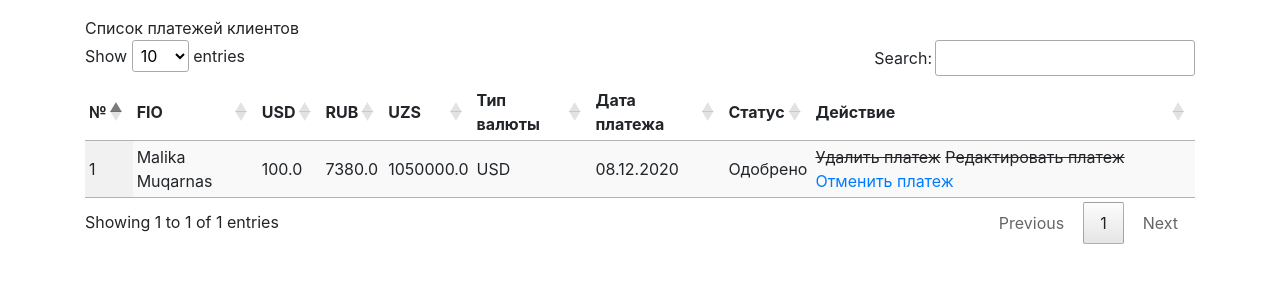
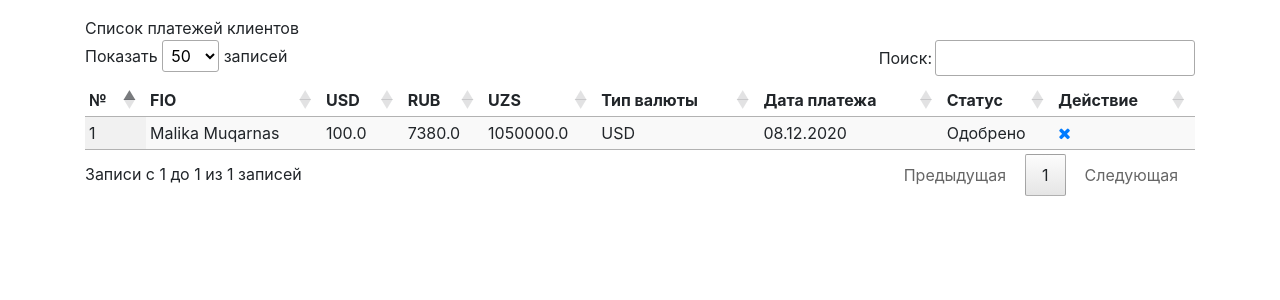
Before and after one commit to aashurov/EDSystem, a Django app: page /staff/listmoney in a window 1280 px wide. Shown: the part 92-392 px from the top of the page. Run offline with Django 3.2, Linux system fonts and the light colour scheme; a user stored in the database is signed in; data comes from the database, SQL or seed files in the repository; both versions use the stored data as it was after the commit; some libraries are stand-ins or nearby versions.

Commit message:
initial commit

```diff
--- a/staff/templates/staff/companymoney.html
+++ b/staff/templates/staff/companymoney.html
@@ -40,7 +40,7 @@
             <!--<td>{{ clistmoney.date_updated|date:"d.m.Y" }}</td>-->
             <td>
                 {% if companymoney.plan_type != '00'%}
-                <a href="{% url 'getmoneyfromcustomer' user_id=companymoney.user.id uniq_id=companymoney.uniq_id%}">Удалить</a>
+                <a href="{% url 'getmoneyfromcustomer' user_id=companymoney.user.id uniq_id=companymoney.uniq_id%}"><i class="fa fa-trash"></i></a>
                 {% endif %}
             </td>
         </tr>
--- a/staff/templates/staff/listcourier.html
+++ b/staff/templates/staff/listcourier.html
@@ -12,6 +12,7 @@
         <thead>
         <tr>
             <th>№</th>
+            <th>UNIQ_ID</th>
             <th>Логин</th>
             <th>ФИО</th>
             <th>email</th>
@@ -23,13 +24,14 @@
         {% for listcourier in listcouriers %}
         <tr>
             <td>{{ forloop.counter}}</td>
+            <td>{{ listcourier.user.userprofile.uniq_id}}</td>
             <td>{{ listcourier.username }}</td>
             <td>{{ listcourier.last_name }} {{ listcourier.first_name }}</td>
             <td>{{ listcourier.email}}</td>
             <td>{{ listcourier.profile.phone_number}}</td>
             <td>
-                <a href="{% url 'staffdeleteuser' user_id=listcourier.id %}">Удалить клиента</a>
-                <a href="{% url 'staffediteuser' user_id=listcourier.id %}">Редактировать клиента</a>
+                <a href="{% url 'staffdeleteuser' user_id=listcourier.id %}"><i class="fa fa-trash"></i></a>
+                <a href="{% url 'staffediteuser' user_id=listcourier.id %}"><i class="fa fa-pencil"></i></a>
             </td>
         </tr>
         {% endfor %}
--- a/staff/templates/staff/listcustomerloan.html
+++ b/staff/templates/staff/listcustomerloan.html
@@ -12,6 +12,7 @@
         <thead>
         <tr>
             <th>№</th>
+            <th>UNIQ_ID</th>
             <th>ФИО</th>
             <th>USD</th>
             <th>RUB</th>
@@ -21,6 +22,7 @@
         {% for customerloan in customerloans %}
         <tr>
             <td>{{ forloop.counter}}</td>
+            <td>{{ customerloan.user.userprofile.uniq_id}}</td>
             <td>{{ customerloan.user.last_name }} {{ customerloan.user.first_name }}</td>
             <td>{{ customerloan.usd}}</td>
             <td>{{ customerloan.rub }}</td>
--- a/staff/templates/staff/listcustomermoney.html
+++ b/staff/templates/staff/listcustomermoney.html
@@ -12,6 +12,7 @@
               <thead>
         <tr>
             <th>№</th>
+            <th>UNIQ_ID</th>
             <th>ФИО</th>
             <th>USD</th>
             <th>RUB</th>
@@ -23,13 +24,13 @@
         {% for customercashsum in customercashsums %}
         <tr>
             <td>{{ forloop.counter}}</td>
+            <td>{{ customercashsum.user.userprofile.uniq_id}}</td>
             <td>{{ customercashsum.user.last_name }} {{ customercashsum.user.first_name }}</td>
             <td>{{ customercashsum.usd}}</td>
             <td>{{ customercashsum.rub }}</td>
             <td>{{ customercashsum.uzs }}</td>
             <td>
-                <a class="fa fa-pencil" href="{% url 'getmoneyfromcustomer' user_id=customercashsum.id%}">Списать
-                    денег</a>
+                <a   href="{% url 'getmoneyfromcustomer' user_id=customercashsum.id%}" ><i class="fa fa-money"></i></a>
             </td>
         </tr>
         {% endfor %}
--- a/staff/templates/staff/listmoney.html
+++ b/staff/templates/staff/listmoney.html
@@ -7,7 +7,7 @@
 {% block content %}
 <div class="col">
     <table id="example" class="display compact" style="width:100%">
-      <thead>
+        <thead>
         <tr>
             <th>№</th>
             <th>FIO</th>
@@ -33,16 +33,15 @@
             <td>{{ listmoney.general_status }}</td>
             <td>
                 {% if listmoney.general_status == 'В обработке' %}
-                <a href="{% url 'staffdeletemoney' uniq_id=listmoney.uniq_id%}">Удалить платеж</a>
-                <a href="{% url 'staffeditmoney' uniq_id=listmoney.uniq_id%}">Редактировать платеж</a>
-                <a href="{% url 'elistmoney' uniq_id=listmoney.uniq_id user_id=listmoney.user_id%}">Одобрить
-                    платеж</a>
+                <a href="{% url 'elistmoney' uniq_id=listmoney.uniq_id user_id=listmoney.user_id%}"><i class="fa fa-check"></i></a>
+                <a href="{% url 'staffeditmoney' uniq_id=listmoney.uniq_id%}"><i class="fa fa-pencil"></i></a>
+                <a href="{% url 'staffdeletemoney' uniq_id=listmoney.uniq_id%}"><i class="fa fa-trash"></i></a>
                 {% endif%}
                 {% if listmoney.general_status == 'Одобрено' %}
-                <strike>Удалить платеж</strike>
-                <strike>Редактировать платеж</strike>
-                <a href="{% url 'elistmoney' uniq_id=listmoney.uniq_id user_id=listmoney.user_id %}">Отменить
-                    платеж</a></td>
+                <a href="{% url 'elistmoney' uniq_id=listmoney.uniq_id user_id=listmoney.user_id %}"><i class="fa fa-times"></i></a>
+<!--                <strike><i class="fa fa-pencil"></i></strike>-->
+<!--                <strike><i class="fa fa-trash"></i></strike>-->
+            </td>
             {% endif%}
             </td>
         </tr>
--- a/templates/base_STAFF.html
+++ b/templates/base_STAFF.html
@@ -7,7 +7,7 @@
     <!-- Bootstrap CSS -->
     <link rel="stylesheet" href="https://cdn.jsdelivr.net/npm/bootstrap@4.5.3/dist/css/bootstrap.min.css"
           integrity="sha384-TX8t27EcRE3e/ihU7zmQxVncDAy5uIKz4rEkgIXeMed4M0jlfIDPvg6uqKI2xXr2" crossorigin="anonymous">
-
+ <link rel="stylesheet" href="https://cdnjs.cloudflare.com/ajax/libs/font-awesome/4.7.0/css/font-awesome.min.css">
     <link rel="stylesheet" href="https://cdn.datatables.net/1.10.22/css/jquery.dataTables.min.css" >
     <title>{% block title %} :: Dashboard {% endblock %}</title>
 
@@ -48,8 +48,38 @@
 
 </script>
     <script>
-    $(document).ready(function() {
-    $('#example').DataTable();
+
+ $('#example').dataTable( {
+  "pageLength": 50,
+       language: {
+          "processing": "Подождите...",
+          "search": "Поиск:",
+          "lengthMenu": "Показать _MENU_ записей",
+          "info": "Записи с _START_ до _END_ из _TOTAL_ записей",
+          "infoEmpty": "Записи с 0 до 0 из 0 записей",
+          "infoFiltered": "(отфильтровано из _MAX_ записей)",
+          "infoPostFix": "",
+          "loadingRecords": "Загрузка записей...",
+          "zeroRecords": "Записи отсутствуют.",
+          "emptyTable": "В таблице отсутствуют данные",
+          "paginate": {
+            "first": "Первая",
+            "previous": "Предыдущая",
+            "next": "Следующая",
+            "last": "Последняя"
+          },
+          "aria": {
+            "sortAscending": ": активировать для сортировки столбца по возрастанию",
+            "sortDescending": ": активировать для сортировки столбца по убыванию"
+          },
+          "select": {
+            "rows": {
+              "_": "Выбрано записей: %d",
+              "0": "Кликните по записи для выбора",
+              "1": "Выбрана одна запись"
+            }
+            }
+    }
 } );
     </script>
 </body>
```
Also changed, not shown: staff/templates/staff/listloan.html (+6 -5 lines), db.sqlite3.
